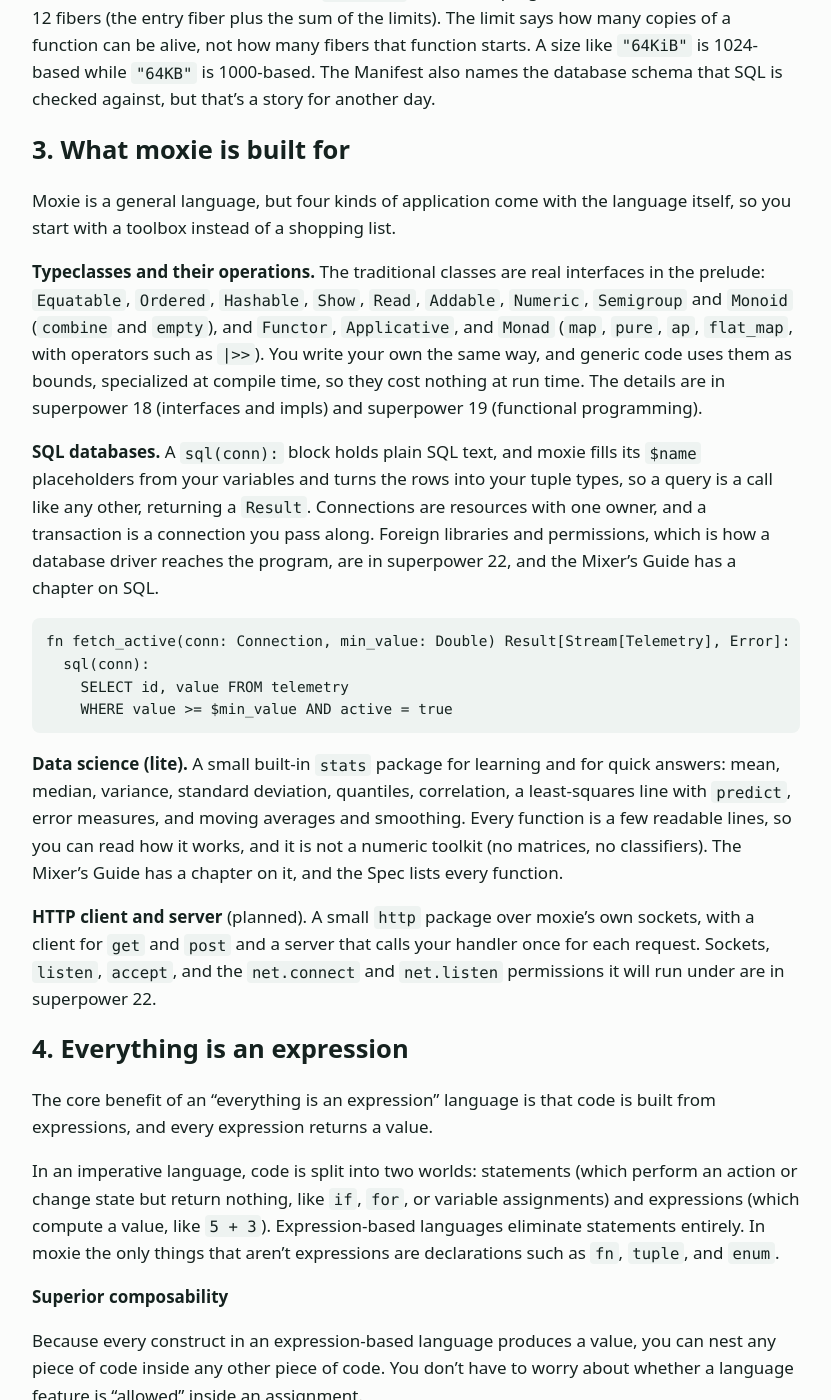
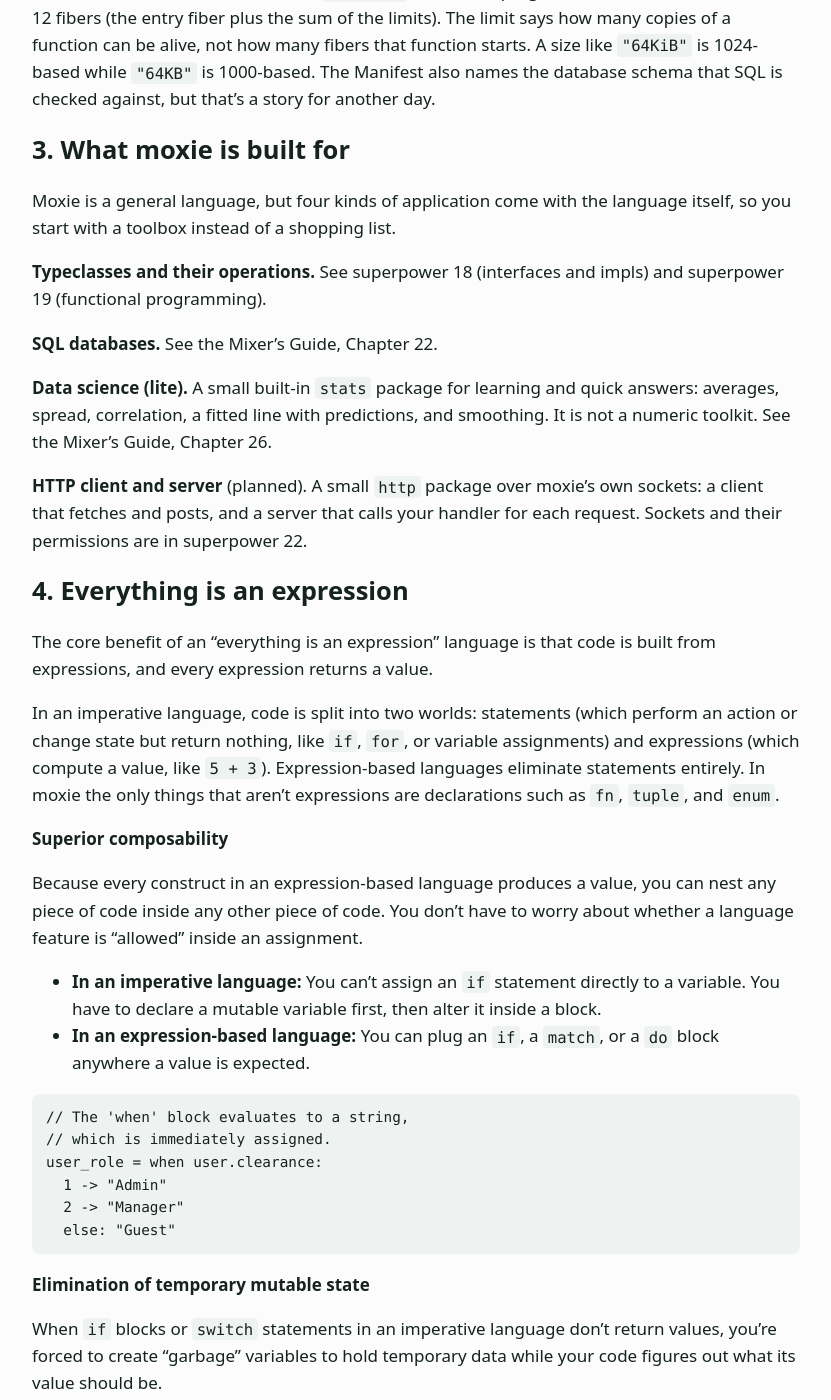
Before and after one commit to slconverse1/moxie, a Jekyll site: the page built from docs/index.md, in a window 1280 px wide and 1400 px high, scrolled down 13103 px. Shown: the whole window, without its empty margins (224-1055 px from the left). Built offline with Jekyll 4.4.1, drawn with Linux system fonts in a browser that asks for light colours.

Commit message:
Intro: applications superpower trimmed; SQL and typeclasses are references only
Co-Authored-By: Claude Sonnet 5.5 <noreply@anthropic.com>
Claude-Session: https://claude.ai/code/session_01XCzUchPRZuBnrDtgjNTTye

````diff
--- a/docs/index.md
+++ b/docs/index.md
@@ -361,20 +361,13 @@ The values here are only examples. The `limit` is a default for each fiber funct
 
 Moxie is a general language, but four kinds of application come with the language itself, so you start with a toolbox instead of a shopping list.
 
-**Typeclasses and their operations.** The traditional classes are real interfaces in the prelude: `Equatable`, `Ordered`, `Hashable`, `Show`, `Read`, `Addable`, `Numeric`, `Semigroup` and `Monoid` (`combine` and `empty`), and `Functor`, `Applicative`, and `Monad` (`map`, `pure`, `ap`, `flat_map`, with operators such as `|>>`). You write your own the same way, and generic code uses them as bounds, specialized at compile time, so they cost nothing at run time. The details are in superpower 18 (interfaces and impls) and superpower 19 (functional programming).
-
-**SQL databases.** A `sql(conn):` block holds plain SQL text, and moxie fills its `$name` placeholders from your variables and turns the rows into your tuple types, so a query is a call like any other, returning a `Result`. Connections are resources with one owner, and a transaction is a connection you pass along. Foreign libraries and permissions, which is how a database driver reaches the program, are in superpower 22, and the Mixer's Guide has a chapter on SQL.
-
-```
-fn fetch_active(conn: Connection, min_value: Double) Result[Stream[Telemetry], Error]:
-  sql(conn):
-    SELECT id, value FROM telemetry
-    WHERE value >= $min_value AND active = true
-```
-
-**Data science (lite).** A small built-in `stats` package for learning and for quick answers: mean, median, variance, standard deviation, quantiles, correlation, a least-squares line with `predict`, error measures, and moving averages and smoothing. Every function is a few readable lines, so you can read how it works, and it is not a numeric toolkit (no matrices, no classifiers). The Mixer's Guide has a chapter on it, and the Spec lists every function.
-
-**HTTP client and server** (planned). A small `http` package over moxie's own sockets, with a client for `get` and `post` and a server that calls your handler once for each request. Sockets, `listen`, `accept`, and the `net.connect` and `net.listen` permissions it will run under are in superpower 22.
+**Typeclasses and their operations.** See superpower 18 (interfaces and impls) and superpower 19 (functional programming).
+
+**SQL databases.** See the Mixer's Guide, Chapter 22.
+
+**Data science (lite).** A small built-in `stats` package for learning and quick answers: averages, spread, correlation, a fitted line with predictions, and smoothing. It is not a numeric toolkit. See the Mixer's Guide, Chapter 26.
+
+**HTTP client and server** (planned). A small `http` package over moxie's own sockets: a client that fetches and posts, and a server that calls your handler for each request. Sockets and their permissions are in superpower 22.
 
 ## 4. Everything is an expression
 
````
Also changed, not shown: docs/gc/index.md (+7 -14 lines).
